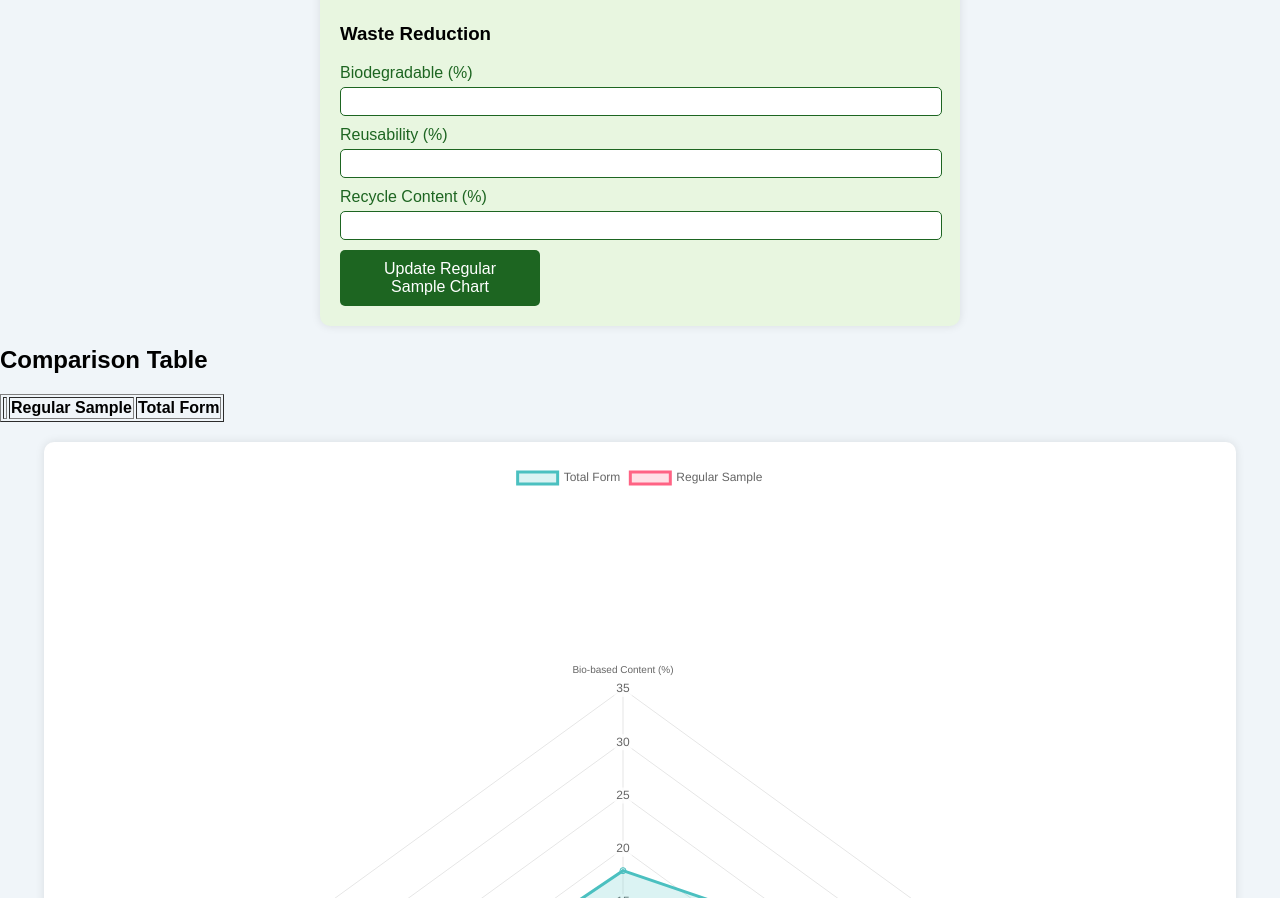
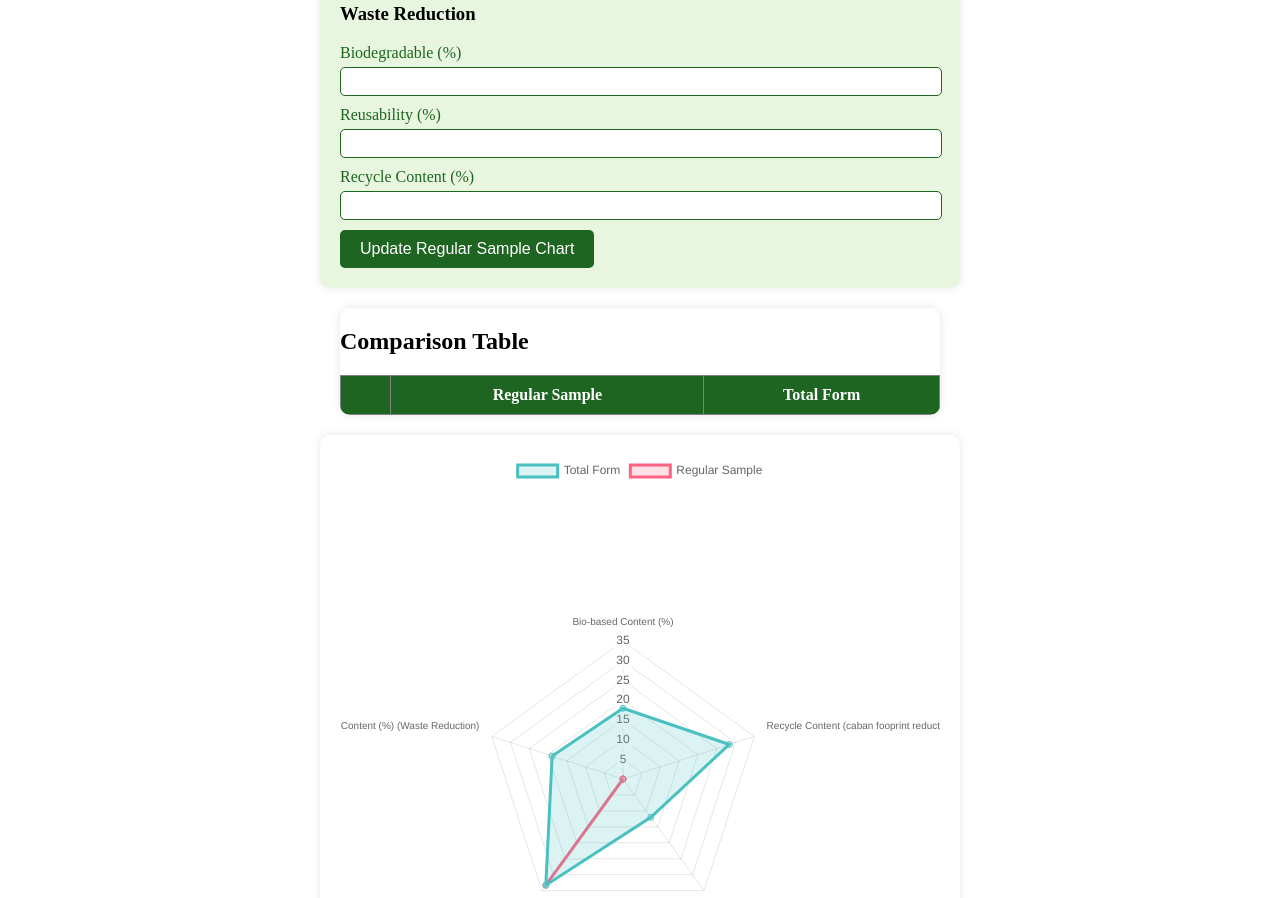
Before and after one commit to vidurangasw/sustainableOne, a plain HTML site: page index.html in a window 1280 px wide. Shown: the part 862-1760 px from the top of the page. Drawn offline with nearby package versions, Linux system fonts and the light colour scheme.

Commit message:
Update styles.css table styled

```diff
--- a/styles.css
+++ b/styles.css
@@ -1,4 +1,4 @@
-body {
+bobody {
     font-family: Arial, sans-serif;
     background-color: #f0f5f9; /* Light blue-gray */
     margin: 0;
@@ -33,7 +33,7 @@ body {
 }
 
 .chart-container {
-    width: 90%; /* Adjust as needed */
+    width: 600px;
     margin: 20px auto;
     background-color: #ffffff; /* White */
     padding: 20px;
@@ -49,26 +49,41 @@ button {
     border-radius: 5px;
     cursor: pointer;
     font-size: 16px;
-    width: 100%; /* Make button full width */
-    max-width: 200px; /* Limit button width */
 }
 
 button:hover {
     background-color: #135015; /* Darker green */
 }
 
-/* Media queries for responsive design */
-@media screen and (max-width: 768px) {
-    .input-container {
-        padding: 10px;
-        margin: 10px auto;
-    }
+/* Table styles */
+.table-container {
+    margin: 20px auto;
+    max-width: 600px;
+    border-radius: 10px;
+    overflow: hidden; /* Ensure rounded corners are applied */
+    box-shadow: 0 0 10px rgba(0, 0, 0, 0.1);
+}
 
-    .chart-container {
-        width: 100%;
-    }
+.table-container table {
+    width: 100%;
+    border-collapse: collapse;
+}
 
-    button {
-        max-width: none;
-    }
+.table-container th,
+.table-container td {
+    padding: 10px;
+    text-align: center;
 }
+
+.table-container thead {
+    background-color: #1d6521; /* Dark green */
+    color: #ffffff; /* White */
+}
+
+.table-container tbody tr:nth-child(even) {
+    background-color: #f2f2f2; /* Light gray */
+}
+
+.table-container tbody tr:hover {
+    background-color: #d9e5d6; /* Light green on hover */
+}
```
